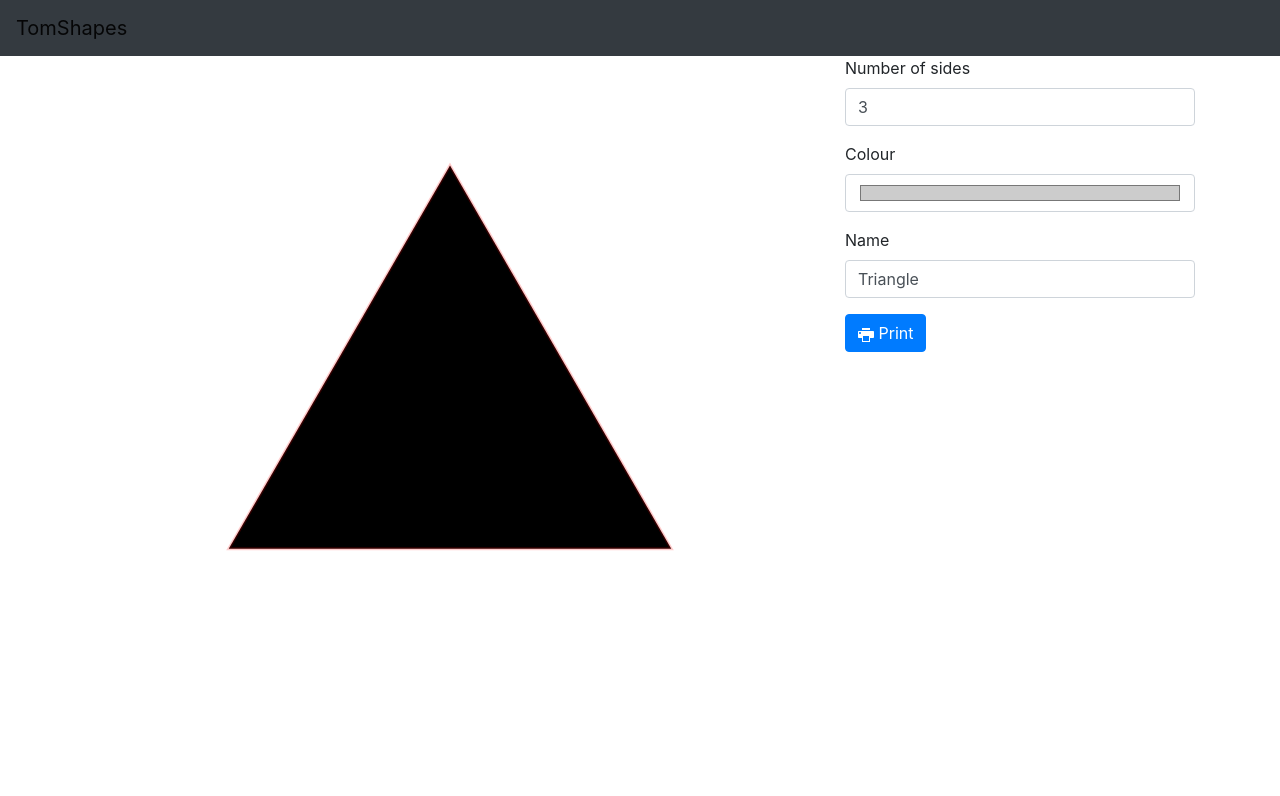
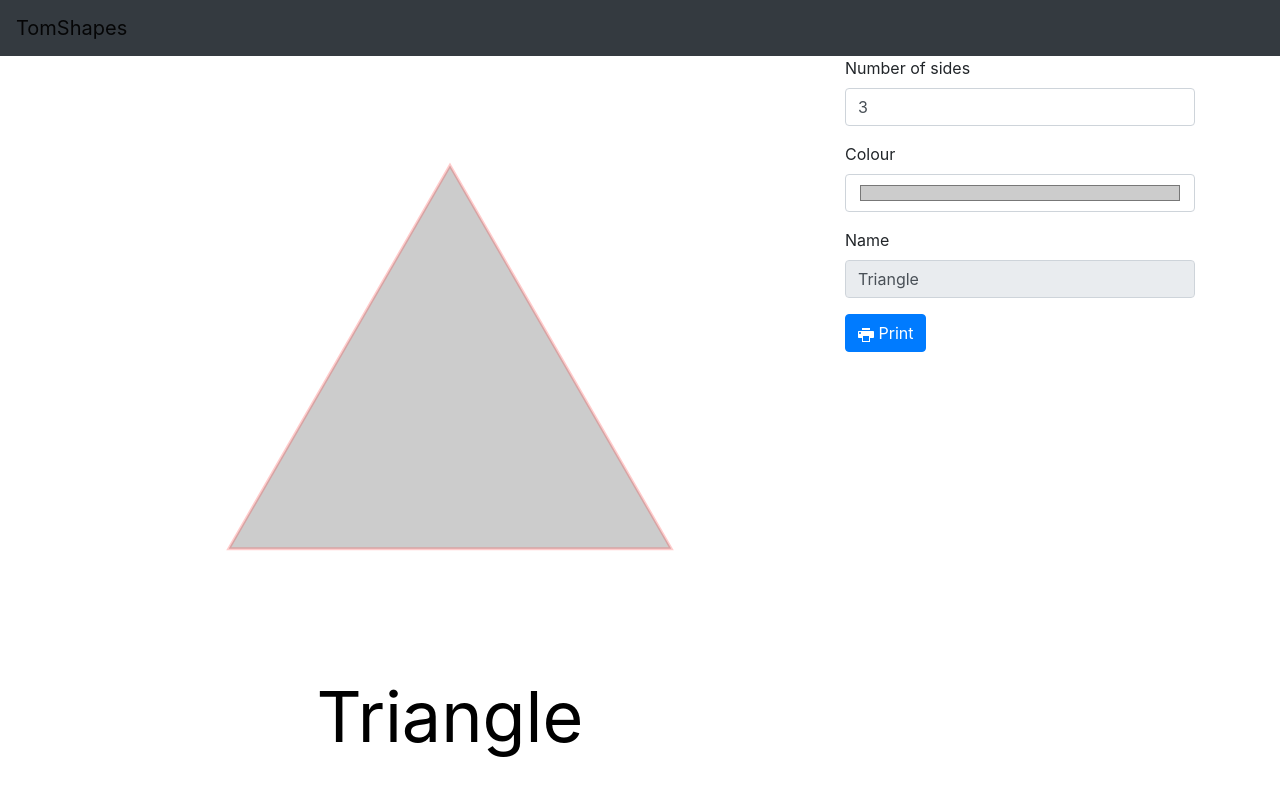
Before and after one commit to paulbailey/tom, a React (Create React App) app: page / in a window 1280 px wide. Shown: the top 796 px of the page. Built offline with nearby package versions, Linux system fonts and the light colour scheme.

Commit message:
Defaults defaults defaults

```diff
--- a/src/App.js
+++ b/src/App.js
@@ -9,8 +9,8 @@ import './App.css'
 
 function App() {
   const [sides, setSides] = useState(3)
-  const [colour, setColour] = useState("#000000")
-  const [name, setName] = useState("")
+  const [colour, setColour] = useState("#CCCCCC")
+  const [name, setName] = useState("Triangle")
   return (
     <><Navbar variant="light" bg="dark" className="no-print">
     <Navbar.Brand href="#home">TomShapes</Navbar.Brand>
--- a/src/Shape.js
+++ b/src/Shape.js
@@ -5,7 +5,7 @@ import { ImPrinter } from "react-icons/im";
 
 const names = {
   3: 'Triangle',
-  4: 'Square',
+  4: 'Quadrilateral',
   5: 'Pentagon',
   6: 'Hexagon',
   7: 'Heptagon',
@@ -27,7 +27,7 @@ const ShapeController = ({ setSides, setColour, setName }) => {
   const [sidesChosen, setSidesChosen] = useState(3)
   const [colour, setColourInternal] = useState('#CCCCCC')
   const [name, setNameChosen] = useState('Triangle')
-  const [nameDisabled, setNameDisabled] = useState(false)
+  const [nameDisabled, setNameDisabled] = useState(true)
 
   const handleChange = (evt) => {
 
```
